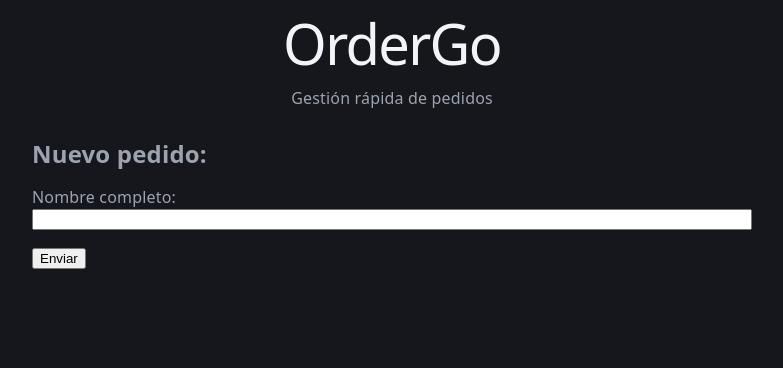
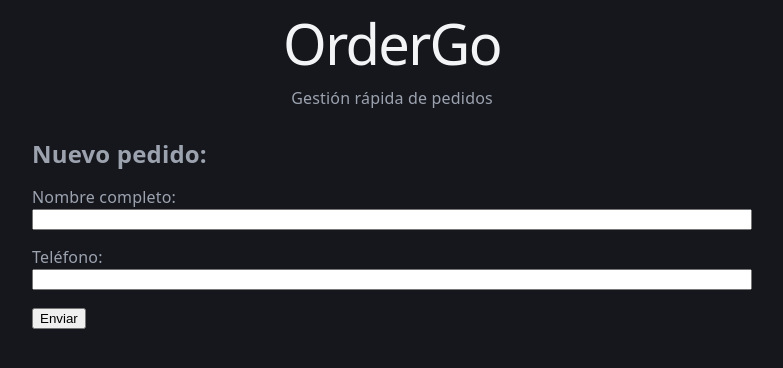
Before and after one commit to MikelSL9/ordergo, a React (Vite) app: page / in a window 1280 px wide. Shown: the top 368 px of the page, without its empty margins (248-1031 px from the left). Built offline with nearby package versions, Linux system fonts and the light colour scheme.

Commit message:
feat: add customer contact fields and validation

```diff
--- a/src/App.jsx
+++ b/src/App.jsx
@@ -4,22 +4,28 @@ import './App.css'
 function App() {
 
   const [customerName, setCustomerName] = useState('')
+  const [customerPhone, setCustomerPhone] = useState('')
   const [submittedCustomerName, setSubmittedCustomerName] = useState('')
+  const [submittedCustomerPhone, setSubmittedCustomerPhone] = useState('')
   const [errorName, setErrorName] = useState(false)
+  const [errorPhone, setErrorPhone] = useState(false)
 
   const handleSubmit = (e) => {
     e.preventDefault();
+    const trimmedName = customerName.trim()
+    const trimmedPhone = customerPhone.trim()
 
-    const trimmedName = customerName.trim()
+    setErrorName(!trimmedName)
+    setErrorPhone(!trimmedPhone)
 
-    if (!trimmedName) {
-      setErrorName(true)
+    if (!trimmedName || !trimmedPhone) {
       return
     }
 
     setSubmittedCustomerName(trimmedName)
+    setSubmittedCustomerPhone(trimmedPhone)
     setCustomerName('')
-    setErrorName(false)
+    setCustomerPhone('')
   }
 
   return (
@@ -36,7 +42,6 @@ function App() {
             type="text"
             id='name'
             name='name'
-            autoComplete='name'
             required
             value={customerName}
             onChange={(event) => setCustomerName(event.target.value)}
@@ -46,11 +51,26 @@ function App() {
             <span>El nombre no es válido</span>
           )}
         </div>
+        <div className='form-field'>
+          <label htmlFor='phone'>Teléfono: </label>
+          <input
+            type="tel"
+            id='phone'
+            name='phone'
+            required
+            value={customerPhone}
+            onChange={(event) => setCustomerPhone(event.target.value)}
+          />
+
+          {errorPhone && (
+            <span>El teléfono no es válido</span>
+          )}
+        </div>
         <button type='submit'>Enviar</button>
       </form>
 
       {submittedCustomerName && (
-        <p>Último cliente registrado: {submittedCustomerName}</p>
+        <p>Último cliente registrado: {submittedCustomerName} - {submittedCustomerPhone}</p>
       )}
 
     </main>
```
